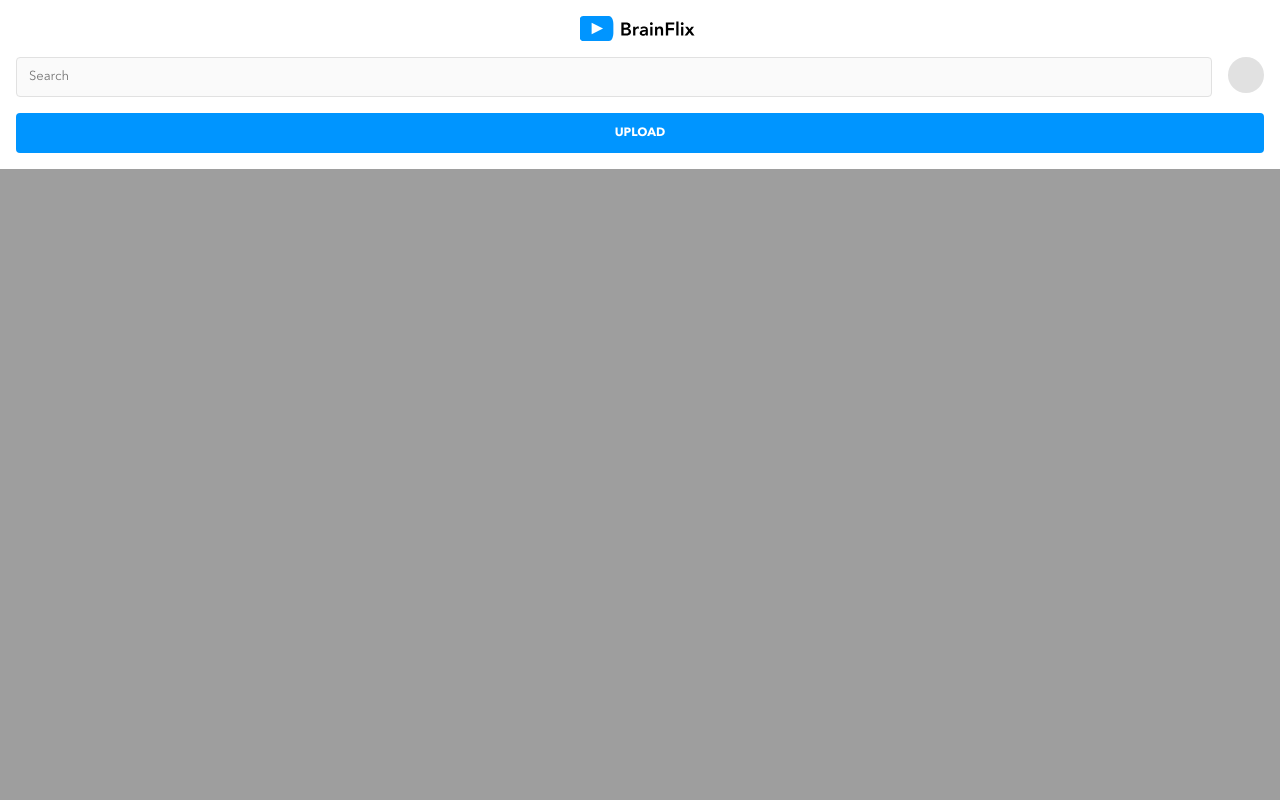
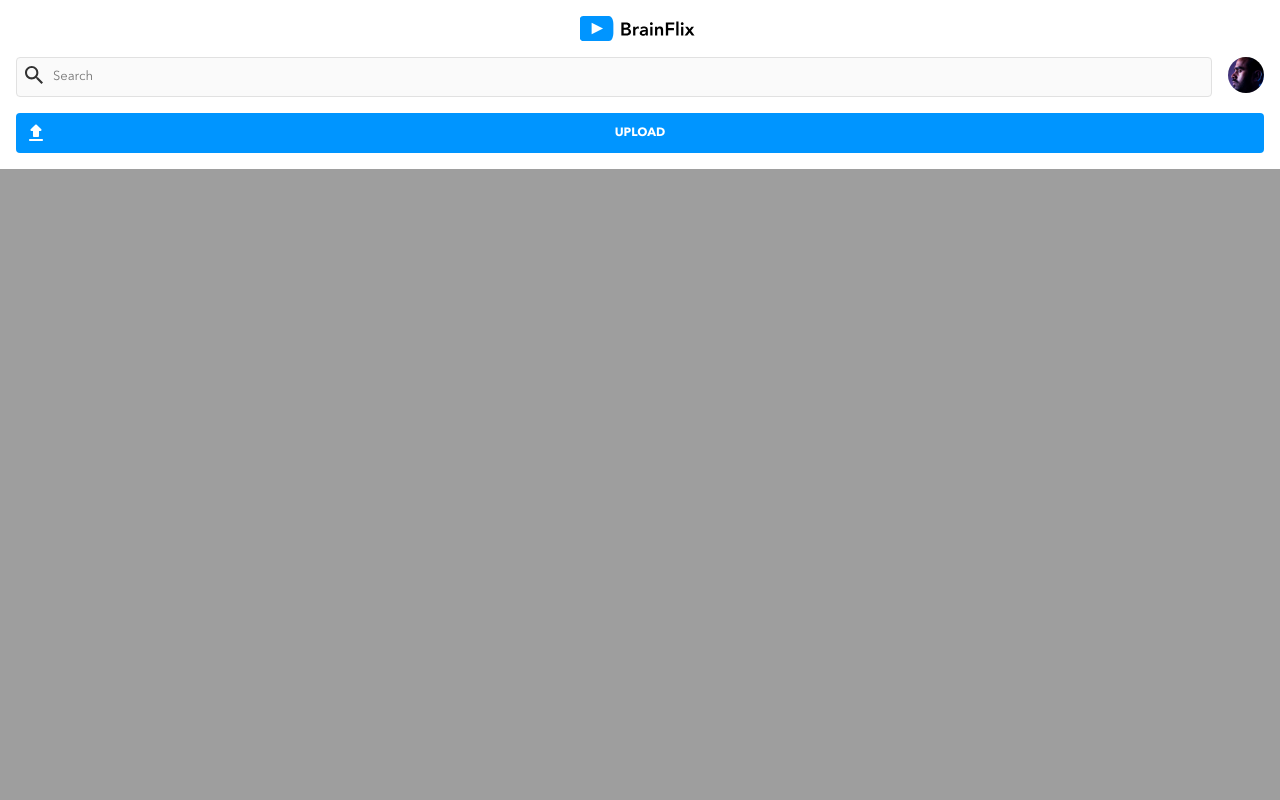
Before and after one commit to trvsm/travis-martin-brainflix, a React (Create React App) app: page / in a window 1280 px wide. Shown: the top 800 px of the page. Built offline with nearby package versions, Linux system fonts and the light colour scheme.

Commit message:
add header icons
<body>

Issue #

```diff
--- a/src/components/header/header.scss
+++ b/src/components/header/header.scss
@@ -20,7 +20,11 @@
 
   &__search-input {
     width: 100%;
+    background-image: url('../../assets/icons/search.svg');
+    background-repeat: no-repeat;
+    background-position: top .5rem left .5rem;
     @include mxn.small-form-field;
+    padding-left: 2.25rem;
   }
   &__form {
     flex-grow: 2;
@@ -44,11 +48,15 @@
 
   &__button {
     flex-grow: 2;
+    background-image: url('../../assets/icons/upload.svg');
+    background-repeat: no-repeat;
+    background-position: left .5rem top .5rem;
     @include mxn.cta;
   }
 
   &__profile-pic {
     margin: 0;
+    background-image: url('../../assets/images/Mohan-muruge.jpg');
     @include mxn.profile-pic;
   }
 
```
